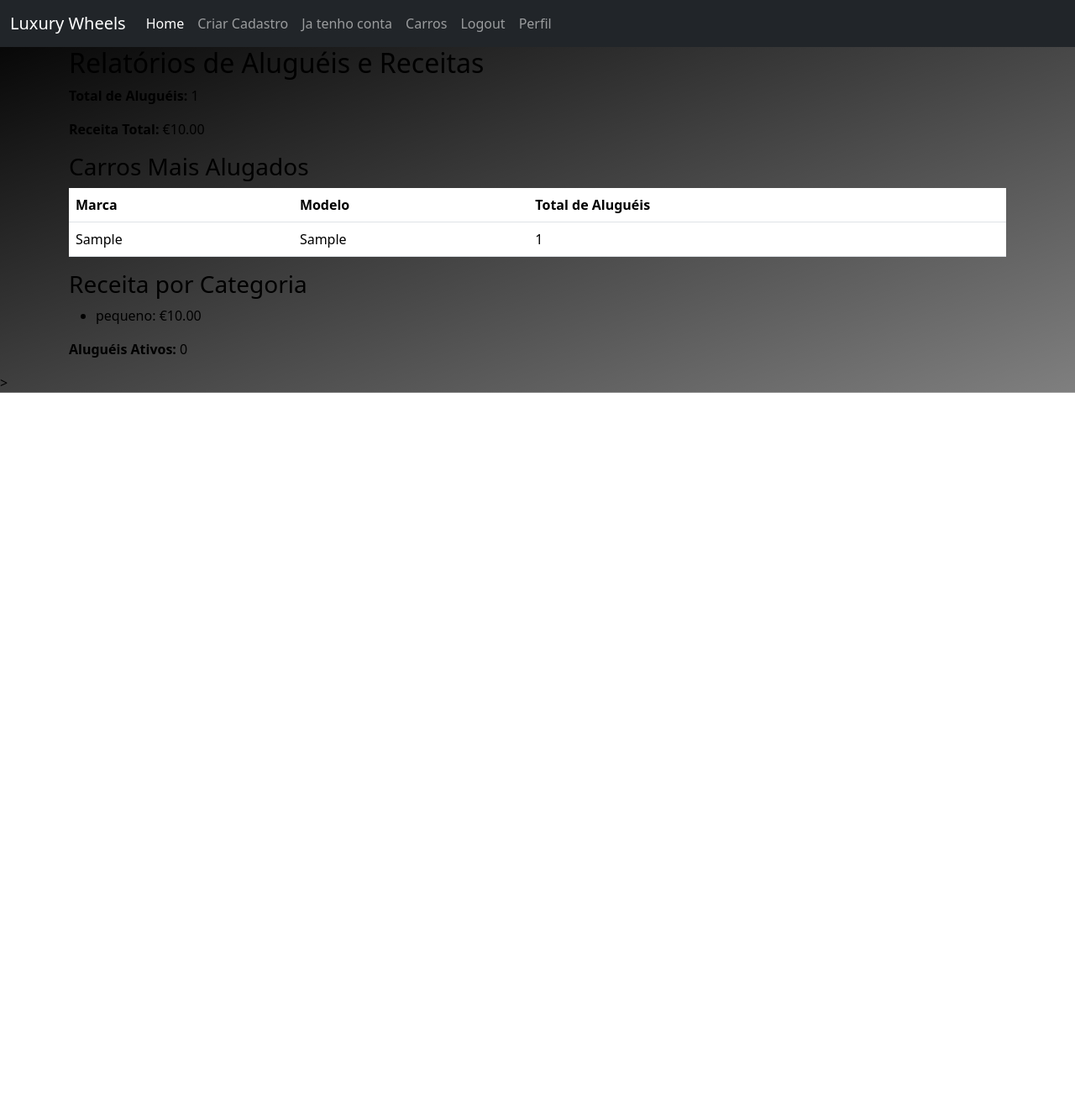
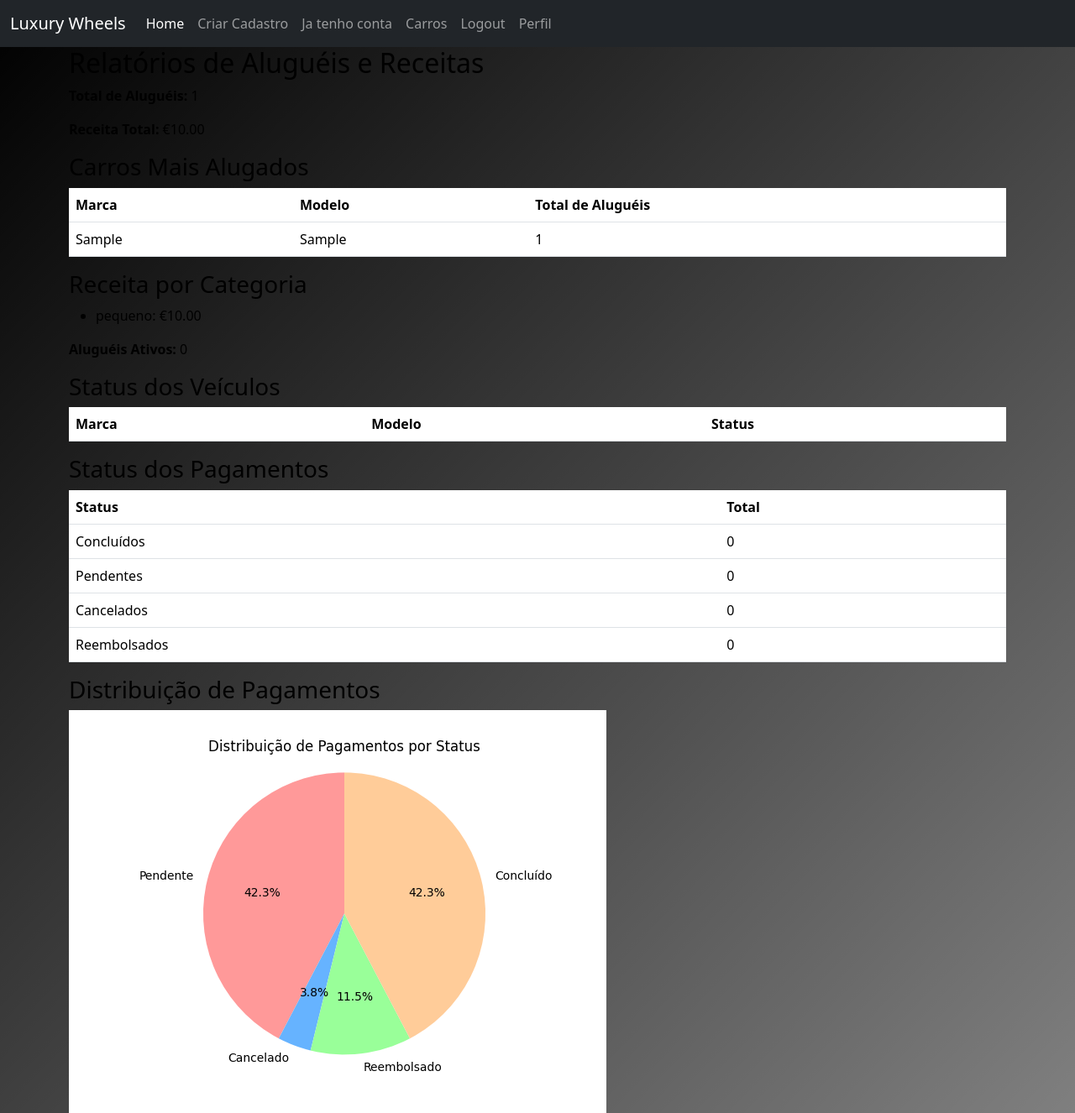
Before and after one commit to ClaudioFritzen/Luxury-Wheels, a Django app: page /gerenciamento/relatorios/ in a window 1280 px wide. Shown: the whole page at 84% size. Before the commit the page ends 468 px from the top, so only its background shows below. Run offline with Django 5.2, Linux system fonts and the light colour scheme; tables that the repository leaves empty hold one stand-in row (values such as "Sample post"); data that the repository does not hold is empty.

Commit message:
feat(relatorios): adicionar cálculo de estatísticas de pagamentos e integração com relatórios - Implementação de cálculo de pagamentos pendentes, cancelados, reembolsados e concluídos na função relatórios. - Dados formatados para geração de gráficos e exibição no frontend.
feat(grafico_pagamento): criar função para geração de gráfico de pizza
- Adicionar a funcionalidade para gerar gráficos de pizza com percentuais de pagamentos.
- Salvar o gráfico automaticamente na pasta de arquivos estáticos para exibição no frontend.

```diff
--- /dev/null
+++ b/gerenciamento/grafico_pagamento.py
@@ -0,0 +1,35 @@
+import matplotlib.pyplot as plt
+
+def gerar_grafico_pagamento(pagamentos_pendentes, pagamentos_cancelados, pagamentos_reembolsados, pagamentos_concluidos):
+    # Dados de pagamentos
+    labels = ['Pendente', 'Cancelado', 'Reembolsado', 'Concluído']
+    counts = [pagamentos_pendentes, pagamentos_cancelados, pagamentos_reembolsados, pagamentos_concluidos]
+
+    # Garantir que há dados para criar o gráfico
+    total = sum(counts)
+    if total == 0:
+        print("Nenhum dado disponível para criar o gráfico.")
+        return
+
+    # Calcular porcentagens
+    percentages = [(count / total) * 100 for count in counts]
+
+    # Criar o gráfico de pizza
+    fig, ax = plt.subplots()
+    ax.pie(percentages, labels=labels, autopct='%1.1f%%', startangle=90, colors=['#ff9999','#66b3ff','#99ff99','#ffcc99'])
+    ax.axis('equal')  # Para deixar o gráfico circular
+
+    # Título e salvamento
+    plt.title("Distribuição de Pagamentos por Status")
+    plt.savefig('templates/static/gerenciamento/images/grafico_pizza.png')  # Salvar como imagem
+    plt.show()
+
+# Exemplo de uso
+if __name__ == "__main__":
+    # Passe os dados de exemplo ou dados reais aqui
+    pagamentos_pendentes = 5
+    pagamentos_cancelados = 3
+    pagamentos_reembolsados = 7
+    pagamentos_concluidos = 10
+
+    gerar_grafico_pagamento(pagamentos_pendentes, pagamentos_cancelados, pagamentos_reembolsados, pagamentos_concluidos)
--- a/gerenciamento/views.py
+++ b/gerenciamento/views.py
@@ -1,43 +1,9 @@
 from django.shortcuts import render
 from carros.models import Aluguel, Carro
-from django.db.models import Sum, Count
+from django.db.models import Sum, Count, F
 
-
-""" # Create your views here.
-def relatorios(request):
-    # Total de alugueis
-    total_alugueis = Aluguel.objects.count()
-
-    # Receita total
-    receita_total = Aluguel.objects.aggregate(Sum('preco_total'))['preco_total__sum']
-
-    # Carros mais alugados
-    carros_mais_alugados = Aluguel.objects.values('carro__marca', 'carro__modelo').annotate(
-        total_alugueis=Count('id')
-    ).order_by('-total_alugueis')[:5]  # Top 5 carros mais alugados
-
-
-    # Alugueis por categoria
-    alugueis_ativos = Aluguel.objects.filter(status="Ativo").count()
-
-    # Receita por categoria de veiculo
-    receita_por_categoria = Aluguel.objects.values('carro__categoria').annotate(
-        receita=Sum('preco_total')
-    ).order_by('-receita')  # Receita total por categoria
-
-    context = {
-        "total_alugueis": total_alugueis,
-        "receita_total": receita_total,
-        "carros_mais_alugados": carros_mais_alugados,
-        "alugueis_ativos": alugueis_ativos,
-        "receita_por_categoria": receita_por_categoria,
-    }
-
-    return render(request, 'gerenciamento/relatorios.html', context)
- """
-from django.shortcuts import render
-from django.db.models import Sum, Count, F
-from carros.models import Carro, Aluguel
+from pagamentos.models import Transacao
+from gerenciamento.grafico_pagamento import gerar_grafico_pagamento
 
 def relatorios(request):
     # Total de aluguéis
@@ -56,14 +22,34 @@ def relatorios(request):
         total_alugueis=Count('aluguéis')
     )
 
-    # Aluguéis ativos
-    alugueis_ativos = Aluguel.objects.filter(status="Ativo").count()
-
     # Receita por categoria de veículo
     receita_por_categoria = Carro.objects.values('categoria').annotate(
         receita_total=Sum(F('aluguéis__preco_total'))
     )
+    # Aluguéis ativos
+    alugueis_ativos = Aluguel.objects.filter(status="Ativo").count()
+    print(alugueis_ativos)
 
+    # Veículos com status "Ativo"
+    veiculos_status = list(Aluguel.objects.filter(status="Ativo").values(
+    'carro__marca', 'carro__modelo', 'status'
+))
+    # Pagamentos pendentes
+    pagamentos_pendentes = Transacao.objects.filter(status="pendente").count()
+
+    # Pagamentos cancelados
+    pagamentos_cancelados = Transacao.objects.filter(status="falha").count()
+
+    # Pagamentos reembolsados
+    pagamentos_reembolsados = Transacao.objects.filter(status="reembolsado").count()
+
+    # Pagamentos concluídos (sucesso)
+    pagamentos_concluidos = Transacao.objects.filter(status="sucesso").count()
+
+    # Gráfico de pagamentos
+    gerar_grafico_pagamento(pagamentos_pendentes, pagamentos_cancelados, pagamentos_reembolsados, pagamentos_concluidos)
+
+    # Contexto para o template
     context = {
         'total_alugueis': total_alugueis,
         'receita_total': receita_total,
@@ -71,6 +57,11 @@ def relatorios(request):
         'alugueis_por_categoria': alugueis_por_categoria,
         'alugueis_ativos': alugueis_ativos,
         'receita_por_categoria': receita_por_categoria,
+        'veiculos_status': veiculos_status,  # Atualizado para refletir o modelo correto
+        'pagamentos_concluidos': pagamentos_concluidos,
+        'pagamentos_pendentes': pagamentos_pendentes,
+        'pagamentos_cancelados': pagamentos_cancelados,
+        'pagamentos_reembolsados': pagamentos_reembolsados,
     }
 
     return render(request, 'gerenciamento/relatorios.html', context)
--- a/templates/gerenciamento/relatorios.html
+++ b/templates/gerenciamento/relatorios.html
@@ -43,34 +43,61 @@
         </ul>
 
         <p><strong>Aluguéis Ativos:</strong> {{ alugueis_ativos }}</p>
-</div>
->
+        <h3>Status dos Veículos</h3>
+        <table class="table">
+            <thead>
+                <tr>
+                    <th>Marca</th>
+                    <th>Modelo</th>
+                    <th>Status</th>
+                </tr>
+            </thead>
+            <tbody>
+                {% for veiculo in veiculos_status %}
+                <tr>
+                    <td>{{ veiculo.carro__marca }}</td>
+                    <td>{{ veiculo.carro__modelo }}</td>
+                    <td>{{ veiculo.status }}</td>
+                </tr>
+                {% endfor %}
+            </tbody>
+        </table>
 
 
-    {% comment %} <canvas id="graficoReceitas"></canvas>
-    <script src="https://cdn.jsdelivr.net/npm/chart.js"></script>
-    <script>
-        var ctx = document.getElementById('graficoReceitas').getContext('2d');
-        var graficoReceitas = new Chart(ctx, {
-            type: 'bar',
-            data: {
-                labels: [{% for carro in aluguel_por_carro %}'{{ carro.carro__nome }}',{% endfor %}],
-                datasets: [{
-                    label: 'Receitas por Carro',
-                    data: [{% for carro in aluguel_por_carro %}{{ carro.receita_gerada }},{% endfor %}],
-                    backgroundColor: 'rgba(75, 192, 192, 0.2)',
-                    borderColor: 'rgba(75, 192, 192, 1)',
-                    borderWidth: 1
-                }]
-            },
-            options: {
-                scales: {
-                    y: {
-                        beginAtZero: true
-                    }
-                }
-            }
-        });
-    </script> {% endcomment %}
+
+
+        <h3>Status dos Pagamentos</h3>
+        <table class="table">
+            <thead>
+                <tr>
+                    <th>Status</th>
+                    <th>Total</th>
+                </tr>
+            </thead>
+            <tbody>
+                <tr>
+                    <td>Concluídos</td>
+                    <td>{{ pagamentos_concluidos }}</td>
+                </tr>
+                <tr>
+                    <td>Pendentes</td>
+                    <td>{{ pagamentos_pendentes }}</td>
+                </tr>
+                <tr>
+                    <td>Cancelados</td>
+                    <td>{{ pagamentos_cancelados }}</td>
+                </tr>
+                <tr>
+                    <td>Reembolsados</td>
+                    <td>{{ pagamentos_reembolsados }}</td>
+                </tr>
+            </tbody>
+        </table>
+        <h3>Distribuição de Pagamentos</h3>
+        <img src="{% static 'gerenciamento/images/grafico_pizza.png' %}" alt="Gráfico de Pagamentos">
+
+
+
+    </div>
 
 {% endblock %}
```
Also changed, not shown: templates/static/gerenciamento/images/grafico_pizza.png (added). Lines whose indentation alone changed are shown as unchanged.
